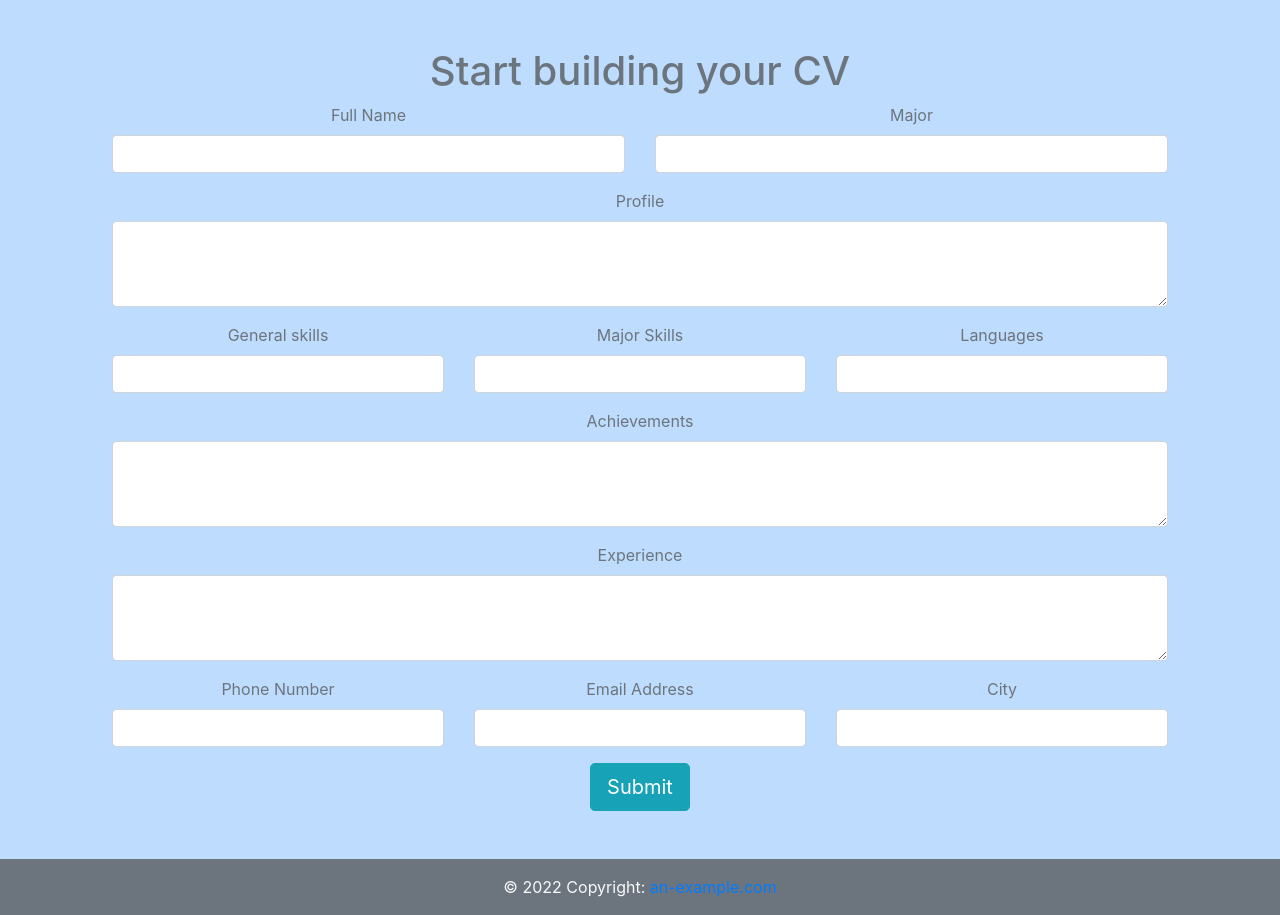
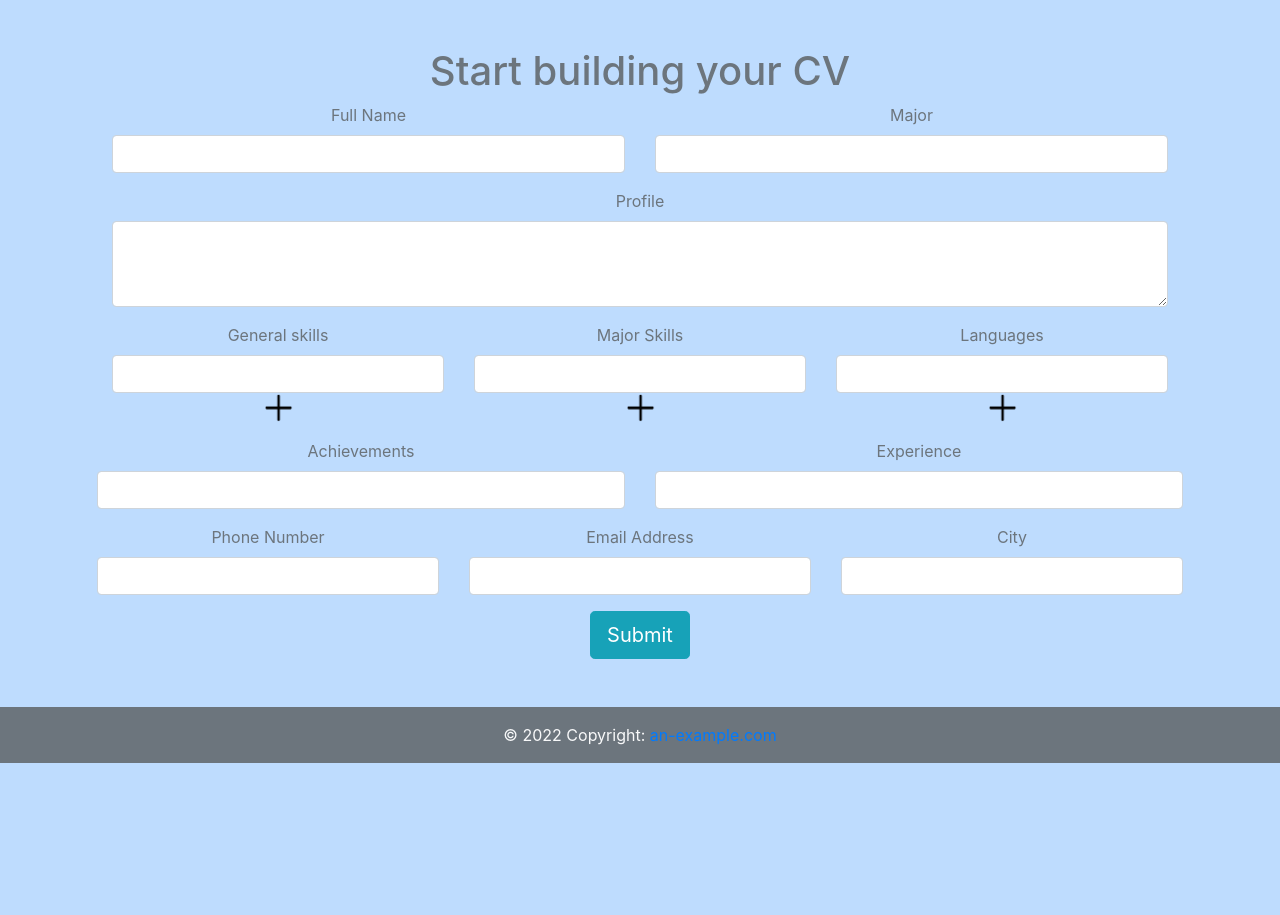
Before and after one commit to NusaibaAbdulaziz/CV_Builder_PHP, a PHP site: page /buildcv.php in a window 1280 px wide. Shown: the part 75-990 px from the top of the page. After the commit the page ends 838 px from the top, so only its background shows below. Run offline with PHP 8.4, Linux system fonts and the light colour scheme.

Commit message:
Third commit

```diff
--- a/buildcv.php
+++ b/buildcv.php
@@ -10,8 +10,42 @@
         <meta name="descripation" content="curriculum vitae builder">
         <meta name="viewport" content="width=device-width, intial-scale=0.1">
         <link href="https://cdn.jsdelivr.net/npm/bootstrap@5.1.3/dist/css/bootstrap.min.css" rel="stylesheet" integrity="sha384-1BmE4kWBq78iYhFldvKuhfTAU6auU8tT94WrHftjDbrCEXSU1oBoqyl2QvZ6jIW3" crossorigin="anonymous">
-        <link rel="stylesheet" href="css/bootstrap.css">
+        <script src="https://cdnjs.cloudflare.com/ajax/libs/jquery/3.6.0/jquery.min.js" integrity="sha512-894YE6QWD5I59HgZOGReFYm4dnWc1Qt5NtvYSaNcOP+u1T9qYdvdihz0PPSiiqn/+/3e7Jo4EaG7TubfWGUrMQ==" crossorigin="anonymous" referrerpolicy="no-referrer"></script>
+		<link rel="stylesheet" href="css/bootstrap.css">
         <title>CV builder</title>
+
+		<script type="text/javascript">
+
+     $(document).ready(function(){
+           var maxField = 10;
+           var addButton = $('.add_button');
+           var wrapper = $('.field_wrapper');
+           var fieldHTML = '<div><input class=" form-control" type="text" name="field_name[]" value=""/><a href="javascript:void(0);" class="remove_button"><img class="float-left" src="sub.png" width="25"/></a></div>';
+
+
+
+		   var x = 1;
+
+
+    $(addButton).click(function(){
+
+        if(x < maxField){
+            x++;
+            $(wrapper).append(fieldHTML);
+        }
+    });
+
+
+    $(wrapper).on('click', '.remove_button', function(e){
+        e.preventDefault();
+        $(this).parent('div').remove();
+        x--;
+    });
+});
+
+
+
+        </script>
 
     </head>
     <body >
@@ -23,13 +57,16 @@ include_once 'header.php';
 
 
 
+
+
+
           <section class="text-secondary p-5 text-center" style="background-color: #BEDCFE;">
 
           <div class="container">
           <h1 class="well">Start building your CV</h1>
 	      <div class="col-lg-12 well">
 	      <div class="row">
-				<form id="signup-form" class="form" action="includes/signup.inc.php" method="post">
+				<form id="signup-form" class="form" action="includes/buildcv.inc.php" method="post">
 					<div class="col-sm-12">
 						<div class="row">
 							<div class="col-sm-6 form-group">
@@ -45,28 +82,50 @@ include_once 'header.php';
 							<label>Profile</label>
 							<textarea rows="3" class="form-control"></textarea>
 						</div>
+
+
+
+				         <div class="row field_wrapper">
+
+				          <div class="col-sm-4 form-group">
+								<label>General skills</label>
+								<input type="text" class="form-control" name="field_name[]">
+								<a href="javascript:void(0);" class="add_button" title="Add field"><img src="add.png" width="30"/></a>
+							</div>
+
+
+							<div class="col-sm-4 form-group">
+								<label>Major Skills</label>
+								<input type="text" class="form-control" name="field_name[]">
+								<a href="javascript:void(0);" class="add_button" title="Add field"><img src="add.png" width="30"/></a>
+							</div>
+
+
+
+
+							<div class="col-sm-4 form-group">
+								<label>Languages</label>
+								<input type="text" class="form-control" name="field_name[]">
+								<a href="javascript:void(0);" class="add_button" title="Add field"><img src="add.png" width="30"/></a>
+							</div>
+						</div>
+
+
+						</div>
+
+
 						<div class="row">
-							<div class="col-sm-4 form-group">
-								<label>General skills</label>
+							<div class="col-sm-6 form-group">
+								<label>Achievements</label>
 								<input type="text" class="form-control">
 							</div>
-							<div class="col-sm-4 form-group">
-								<label>Major Skills</label>
-								<input type="text" class="form-control">
-							</div>
-							<div class="col-sm-4 form-group">
-								<label>Languages</label>
+
+							<div class="col-sm-6 form-group">
+								<label>Experience</label>
 								<input type="text" class="form-control">
 							</div>
 						</div>
-                        <div class="form-group">
-							<label>Achievements</label>
-							<textarea rows="3" class="form-control"></textarea>
-						</div>
-                        <div class="form-group">
-							<label>Experience</label>
-							<textarea rows="3" class="form-control"></textarea>
-						</div>
+
 
 
                         <div class="row">
@@ -99,6 +158,10 @@ include_once 'header.php';
 
 
 
+
+
+
+
  <?php
 
  include_once 'footer.php';
@@ -106,4 +169,7 @@ include_once 'header.php';
  ?>
 
 </body>
+
+<script src="JQ.js" type="text/javascript"></script>
+
 </html>
```
Also changed, not shown: JQ.js (added), add.png (added), footer.php (line endings or trailing spaces), sub.png (added).
